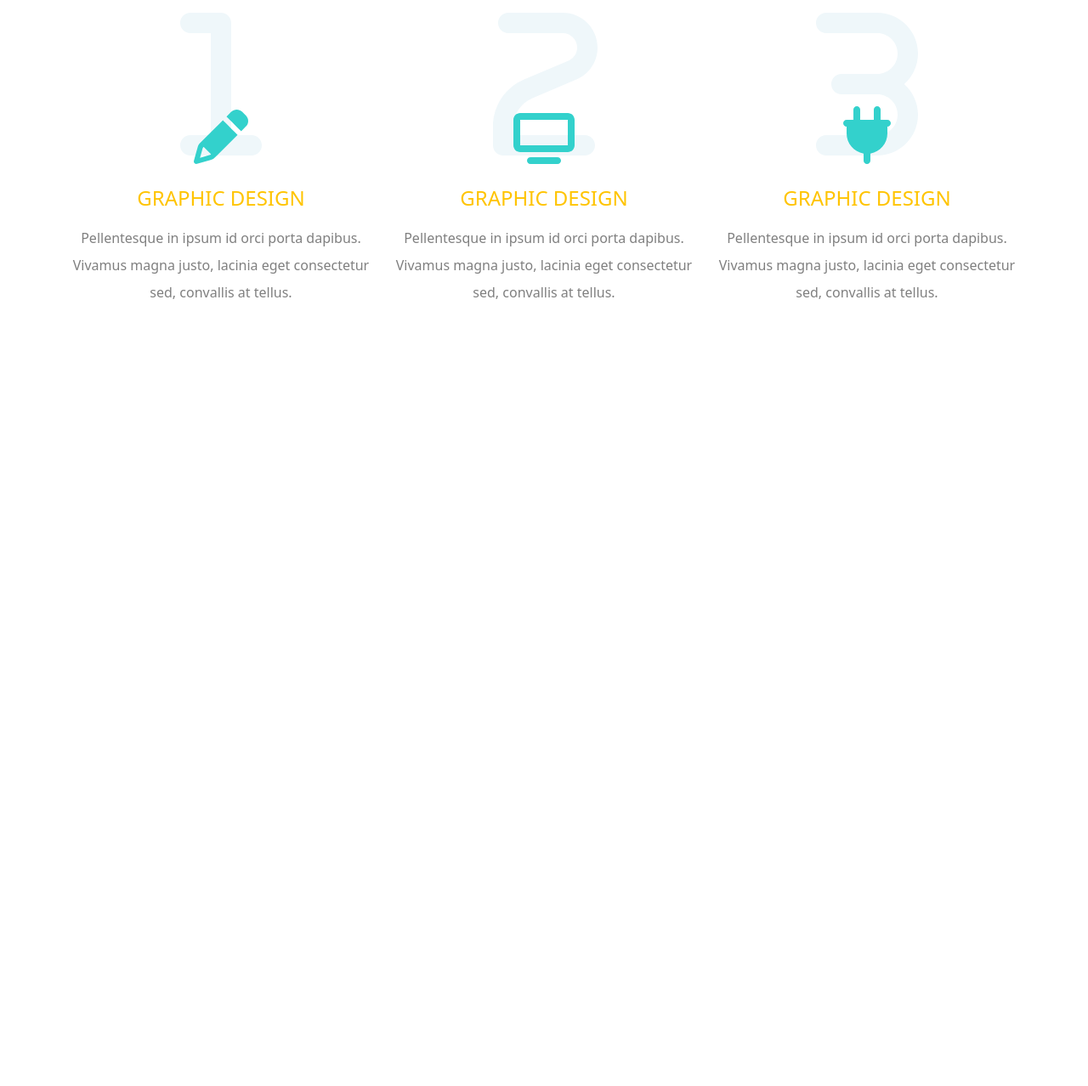
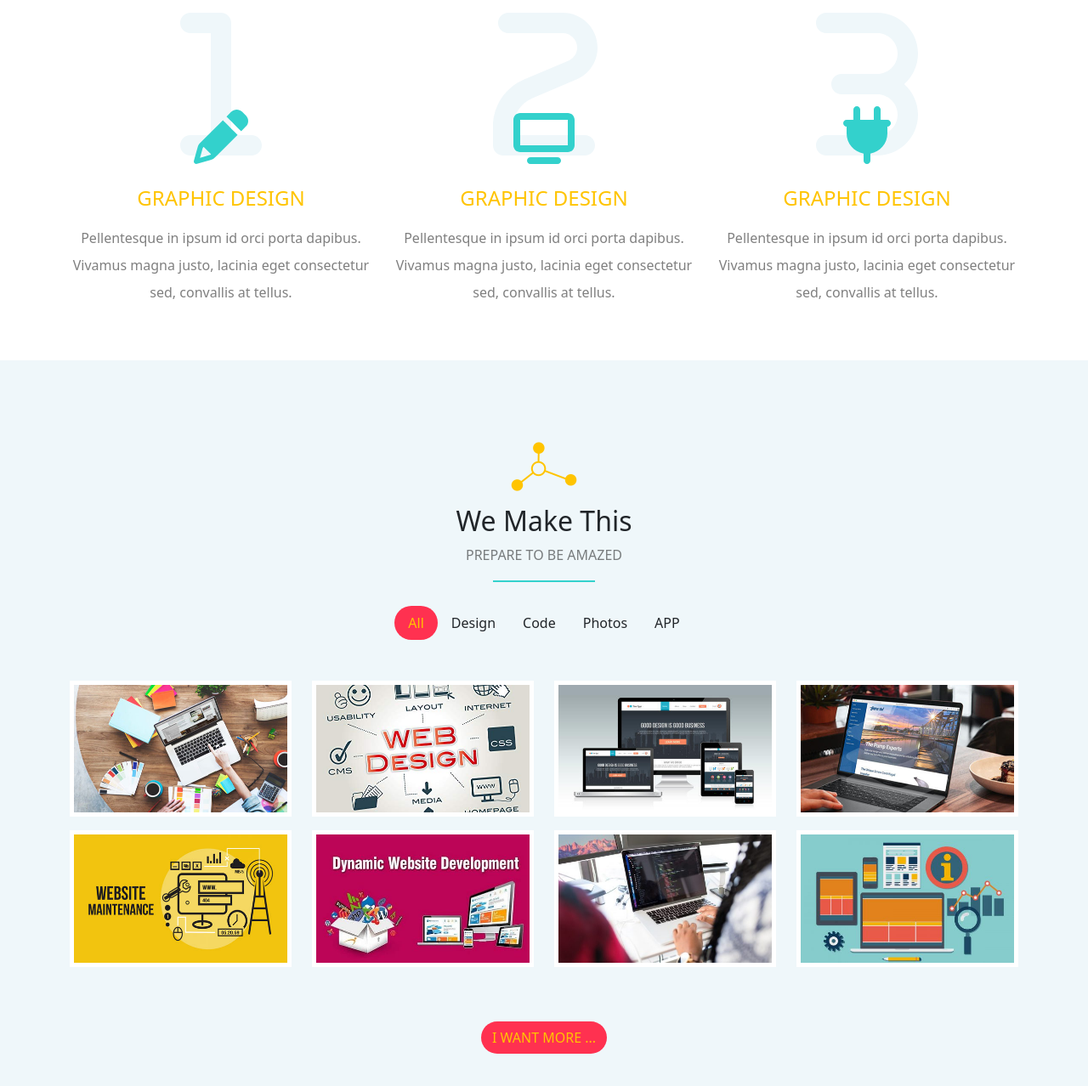
Before and after one commit to msaber93/Bondi-Project, a plain HTML site: page index.html in a window 1280 px wide. Shown: the part 1085-2363 px from the top of the page at 85% size. Before the commit the page ends 1509 px from the top, so only its background shows below. Drawn offline with Linux system fonts and the light colour scheme.

Commit message:
Create Our Works Section

```diff
--- a/css/bondi.css
+++ b/css/bondi.css
@@ -80,3 +80,41 @@ body {
   color: var(--yellow-color);
 }
 /* End Features */
+/* Our Works */
+.our-works {
+  background: var(--section-color);
+}
+.our-works ul .active {
+  background: var(--red-color);
+  color: var(--yellow-color);
+}
+.our-works ul li {
+  padding: 0.5rem 1rem;
+  cursor: pointer;
+}
+.our-works ul li:not(.active):hover {
+  color: var(--red-color);
+}
+.our-works .box {
+  position: relative;
+  padding: 5px;
+  overflow: hidden;
+}
+.our-works .box::before {
+  content: attr(data-work);
+  position: absolute;
+  color: var(--section-color);
+  background: var(--green-color);
+  width: calc(100% - 10px);
+  height: calc(100% - 10px);
+  display: flex;
+  justify-content: center;
+  align-items: center;
+  font-size: 1.5rem;
+  transition: 0.3s;
+  transform: translateX(calc(-100% - 10px));
+}
+.our-works .box:hover::before {
+  transform: translateX(0);
+}
+/* End Our Works */
--- a/index.html
+++ b/index.html
@@ -108,6 +108,69 @@
         </div>
     </div>
     <!-- End Features -->
+    <!-- Start  Our Work Section  -->
+    <div class="our-works text-center pt-5 pb-5">
+      <div class="container">
+        <div class="main-title mt-5 mb-5 position-relative">
+          <img class="mb-3" src="/imgs/title.png" alt="">
+          <h2>We Make This</h2>
+          <p class="text-black-50">PREPARE TO BE AMAZED</p>
+      </div>
+      <ul class="list-unstyled d-flex justify-content-center align-items-center mt-5 mb-5">
+        <li class="active rounded-pill">All</li>
+        <li>Design</li>
+        <li>Code</li>
+        <li>Photos</li>
+        <li>APP</li>
+      </ul>
+      <div class="row">
+        <div class="col-sm-6 col-md-4 col-lg-3">
+          <div class="box mb-3 bg-white" data-work="Application">
+            <img class="img-fluid" src="/imgs/work-01.jpg" alt="">
+          </div>
+        </div>
+        <div class="col-sm-6 col-md-4 col-lg-3">
+          <div class="box mb-3 bg-white" data-work="Application">
+            <img class="img-fluid" src="/imgs/work-02.jpg" alt="">
+          </div>
+        </div>
+        <div class="col-sm-6 col-md-4 col-lg-3">
+          <div class="box mb-3 bg-white" data-work="Application">
+            <img class="img-fluid" src="/imgs/work-03.jpg" alt="">
+          </div>
+        </div>
+        <div class="col-sm-6 col-md-4 col-lg-3">
+          <div class="box mb-3 bg-white" data-work="Application">
+            <img class="img-fluid" src="/imgs/work-04.jpg" alt="">
+          </div>
+        </div>
+        <div class="col-sm-6 col-md-4 col-lg-3">
+          <div class="box mb-3 bg-white" data-work="Application">
+            <img class="img-fluid" src="/imgs/work-05.jpg" alt="">
+          </div>
+        </div>
+        <div class="col-sm-6 col-md-4 col-lg-3">
+          <div class="box mb-3 bg-white" data-work="Application">
+            <img class="img-fluid" src="/imgs/work-06.jpg" alt="">
+          </div>
+        </div>
+        <div class="col-sm-6 col-md-4 col-lg-3">
+          <div class="box mb-3 bg-white" data-work="Application">
+            <img class="img-fluid" src="/imgs/work-07.jpg" alt="">
+          </div>
+        </div>
+        <div class="col-sm-6 col-md-4 col-lg-3">
+          <div class="box mb-3 bg-white" data-work="Application">
+            <img class="img-fluid" src="/imgs/work-08.jpg" alt="">
+          </div>
+        </div>
+      </div>
+      <div class="d-flex justify-content-center mt-5">
+        <a href="#" class="btn rounded-pill main-btn text-uppercase">I Want More ...</a>
+      </div>
+      </div>
+    </div>
+    <!-- End Our Work Section  -->
     <script src="/js/bootstrap.bundle.min.js"></script>
     <script src="/js/all.min.js"></script>
   </body>
```
